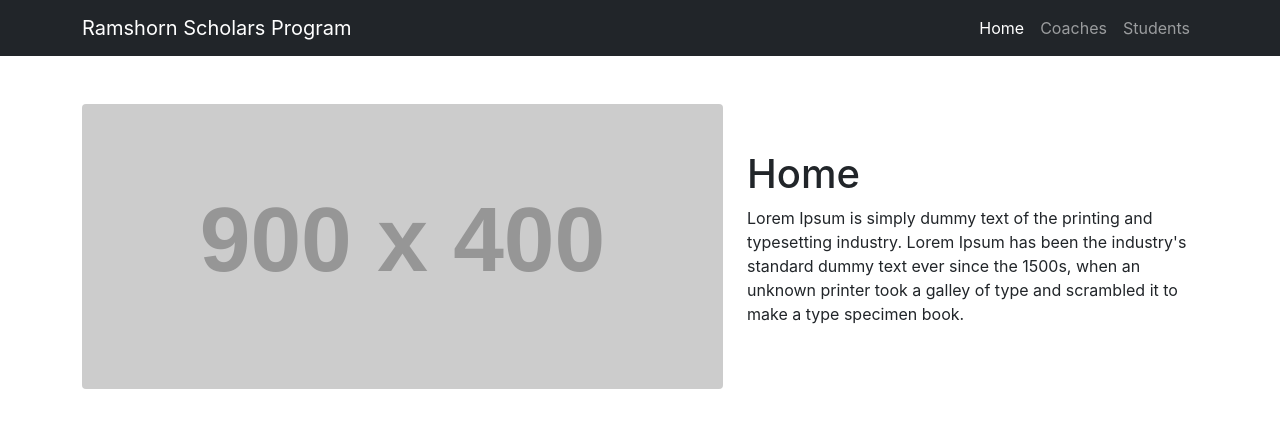
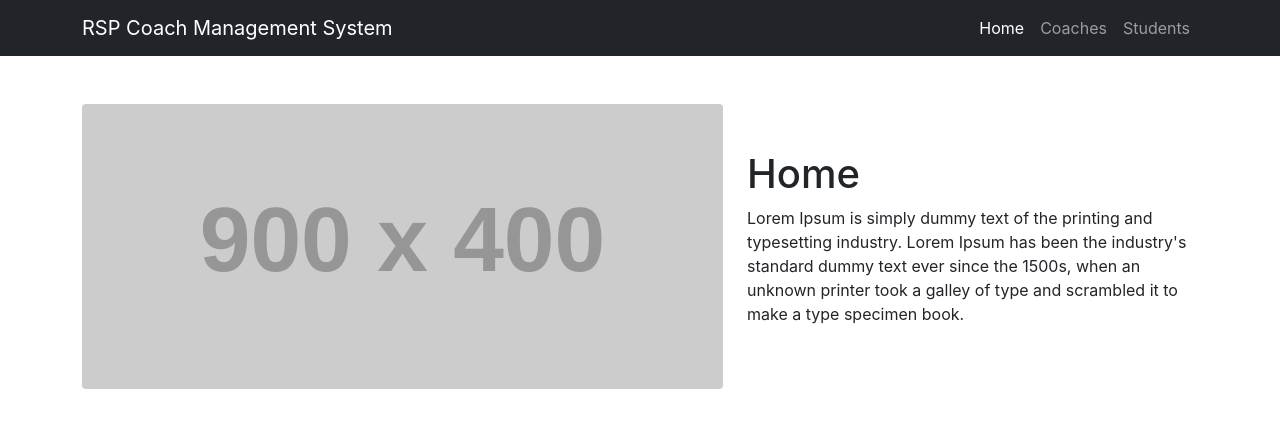
Before and after one commit to valerium-dev/ramshorncms-frontend, a React (Create React App) app: page / in a window 1280 px wide. Shown: the top 428 px of the page. Built offline with nearby package versions, Linux system fonts and the light colour scheme.

Commit message:
Updated page titles

```diff
--- a/public/index.html
+++ b/public/index.html
@@ -25,7 +25,7 @@
       Learn how to configure a non-root public URL by running `npm run build`.
     -->
     <link href="https://cdn.jsdelivr.net/npm/bootstrap@5.0.0-beta2/dist/css/bootstrap.min.css" rel="stylesheet" integrity="sha384-BmbxuPwQa2lc/FVzBcNJ7UAyJxM6wuqIj61tLrc4wSX0szH/Ev+nYRRuWlolflfl" crossorigin="anonymous">
-    <title>React App</title>
+    <title>RSP Coach Management System</title>
   </head>
   <body>
     <noscript>You need to enable JavaScript to run this app.</noscript>
--- a/src/components/Navigation.jsx
+++ b/src/components/Navigation.jsx
@@ -7,7 +7,7 @@ function Navigation(props) {
             <nav class="navbar navbar-expand navbar-dark bg-dark">
                 <div class="container">
                     <Link class="navbar-brand" to="/">
-                        Ramshorn Scholars Program
+                        RSP Coach Management System
                     </Link>
 
                     <div>
```
